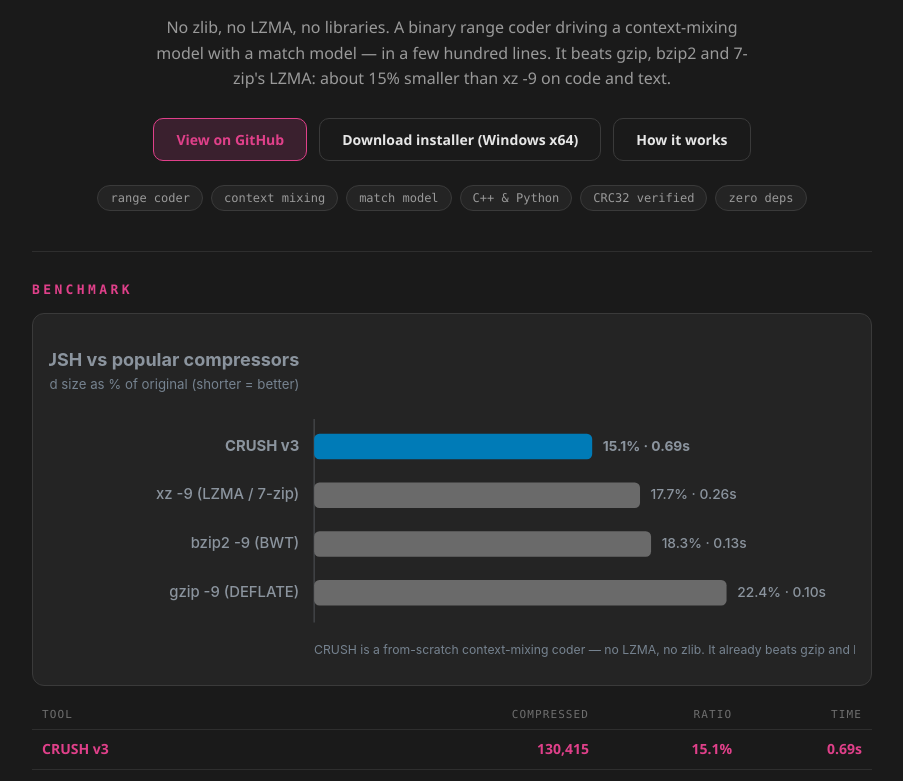
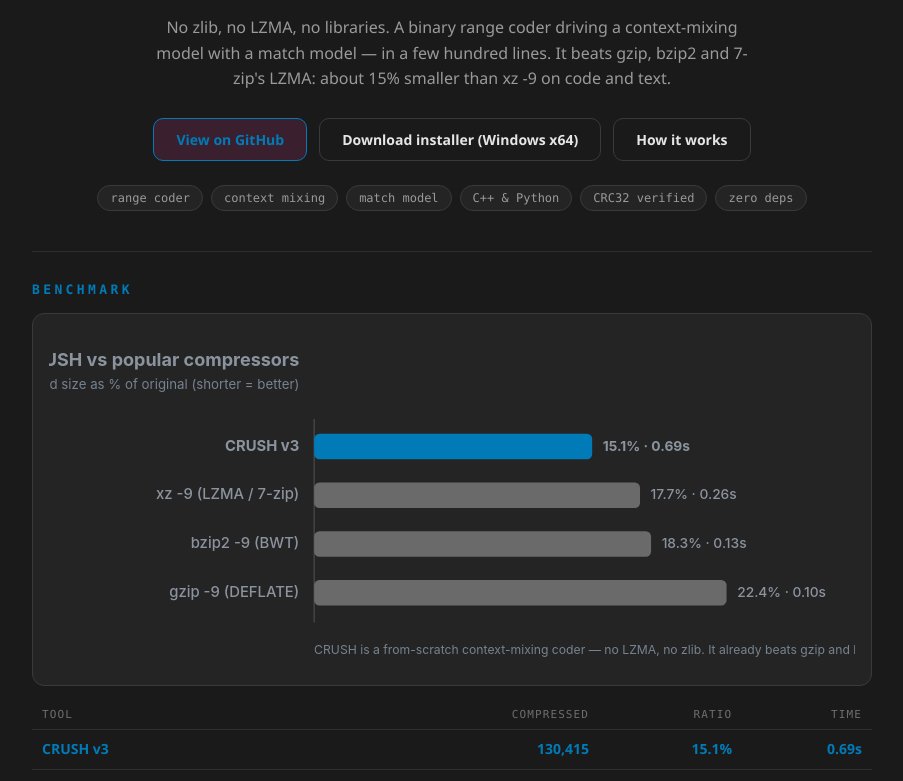
Before and after one commit to CursedPrograms/CRUSH, a plain HTML site: page index.html in a window 1280 px wide. Shown: the part 248-1029 px from the top of the page, without its empty margins (188-1091 px from the left). Drawn offline with Linux system fonts and the light colour scheme.

Commit message:
Pages: the Atelier blue instead of the Cursed pink (solid, no gradients or shadows)
Co-Authored-By: Claude Opus 5.5 <noreply@anthropic.com>

```diff
--- a/site/style.css
+++ b/site/style.css
@@ -1,8 +1,8 @@
-/* CRUSH - site styles: Atelier's colours (greys + the Cursed pink); solid colours only */
+/* CRUSH - site styles: Atelier's colours (greys + the Atelier blue); solid colours only */
   :root{
     --bg:#1a1a1a; --panel:#242424; --border:#3a3a3a; --divider:#2e2e2e;
     --text:#e6e6e6; --text-sec:#9a9a9a; --text-dim:#6e6e6e;
-    --accent:#e0408a; --accent-hover:#f29cc0; --accent2:#c2186b;
+    --accent:#007bb7; --accent-hover:#5fb4e0; --accent2:#005c8a;
     --mono:ui-monospace,"Cascadia Code",Consolas,"SF Mono",Menlo,monospace;
     --sans:"Segoe UI",system-ui,-apple-system,sans-serif;
   }
```
